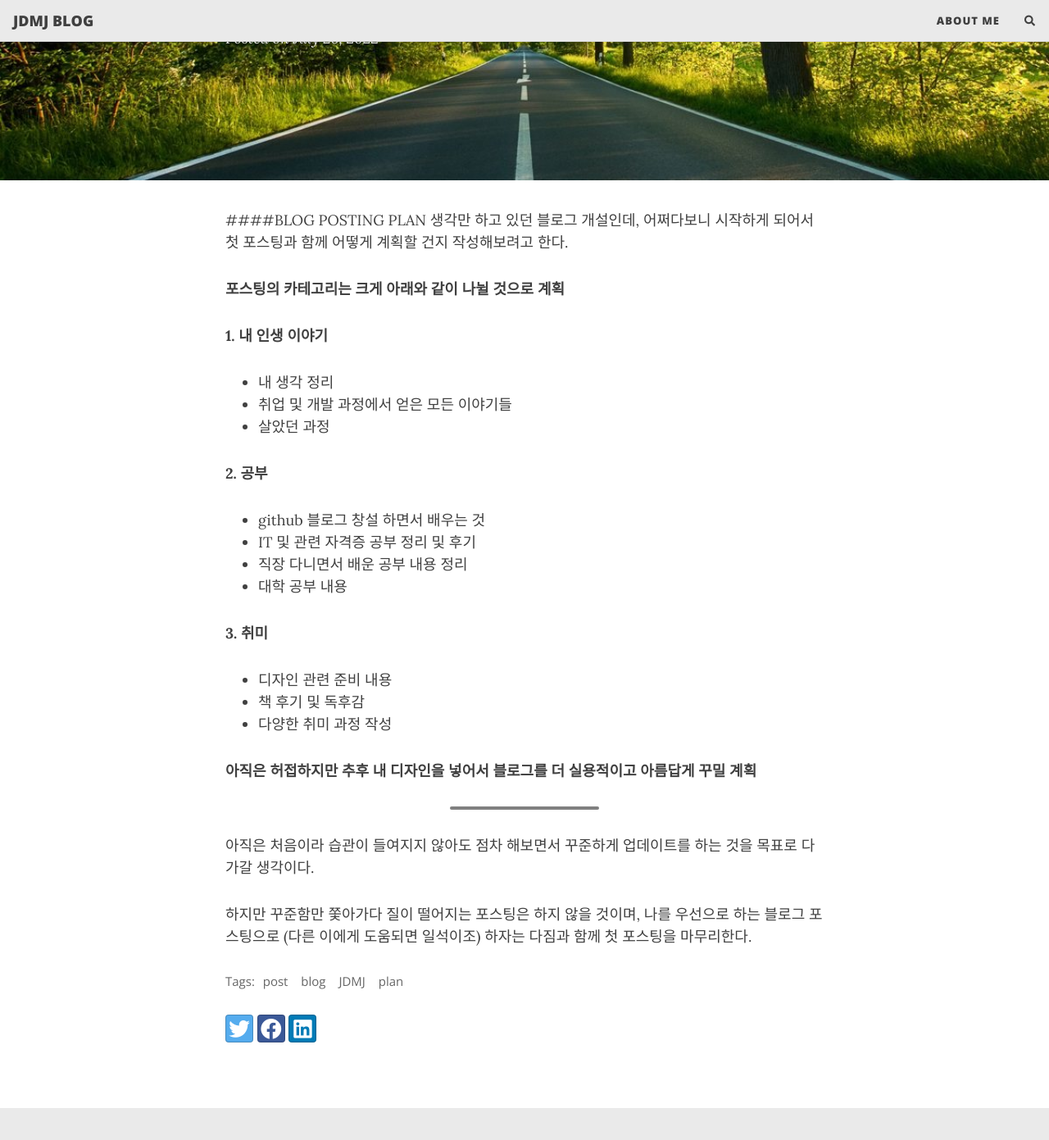
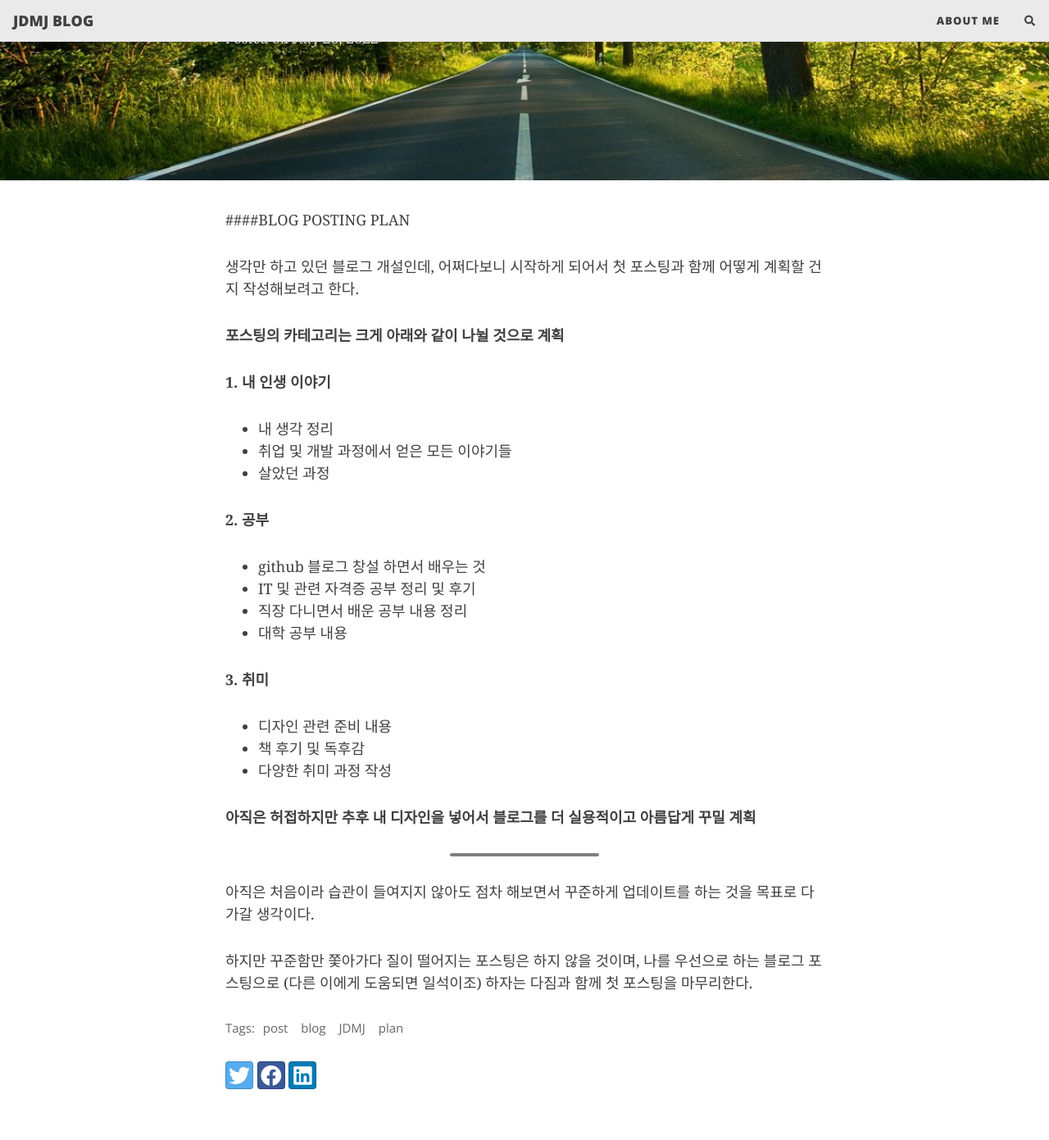
Before and after one commit to JDanmuji/JDanmuji.github.io, a Jekyll site: the page built from _posts/2022-07-26-blog post.md, in a window 1280 px wide and 1400 px high, scrolled down 323 px. Shown: the top 1391 px of the window at 82% size. Built offline with Jekyll 4.4.1, drawn with Linux system fonts in a browser that asks for light colours; nearby versions of some CDN libraries; comment, search, counter and statistics services are not loaded.

Commit message:
웹 폰트 수정

```diff
--- a/_includes/head.html
+++ b/_includes/head.html
@@ -143,6 +143,8 @@
   <link rel="stylesheet" href="{{ "/assets/css/staticman.css" | relative_url }}">
   {% endif %}
 
+  <link rel="stylesheet" href="https://fonts.googleapis.com/earlyaccess/nanumgothic.css">
+
   {% if page.head-extra %}
     {% for file in page.head-extra %}
       {% include {{ file }} %}
--- a/_posts/2022-07-26-blog post.md
+++ b/_posts/2022-07-26-blog post.md
@@ -9,6 +9,7 @@ tags: [post, blog, JDMJ, plan]
 ---
 
 ####BLOG POSTING PLAN
+
 생각만 하고 있던 블로그 개설인데, 어쩌다보니 시작하게 되어서
 첫 포스팅과 함께 어떻게 계획할 건지 작성해보려고 한다.
 
--- a/assets/css/beautifuljekyll.css
+++ b/assets/css/beautifuljekyll.css
@@ -11,7 +11,7 @@ html {
 }
 
 body {
-  font-family: 'Lora', 'Times New Roman', serif;
+  font-family: 'Georgia', 'Nanum Gothic', serif;
   font-size: 1.125rem;
   color: {{ site.text-col | default: "#404040" }};
   position: relative;
```
